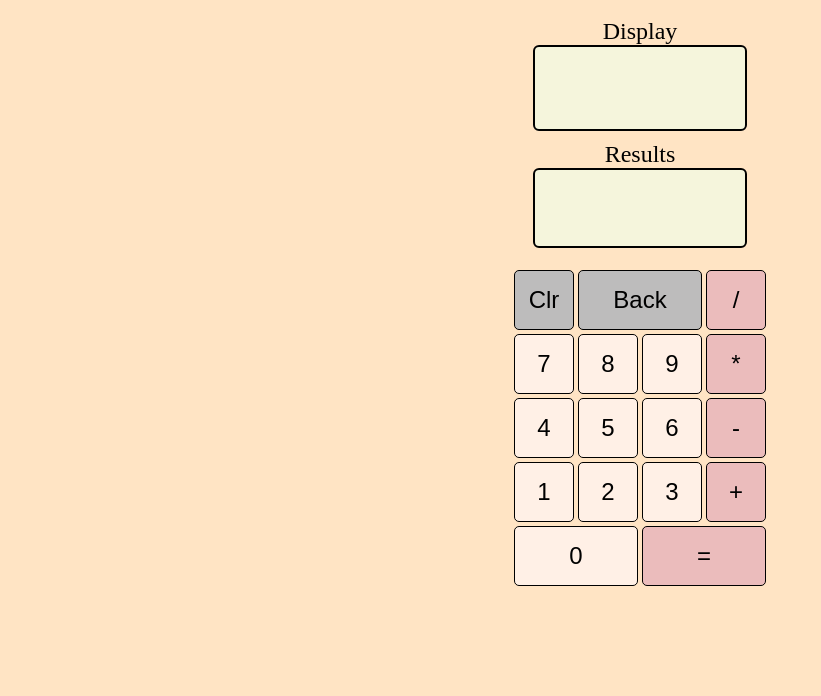
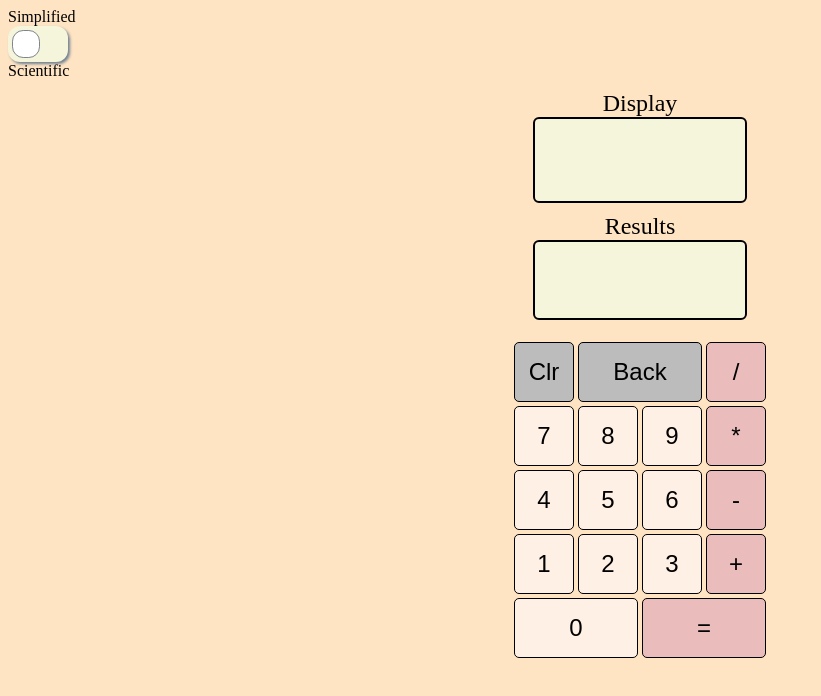
Before and after one commit to dianaroemer/calculator, a plain HTML site: page index.html in a window 1280 px wide. Shown: the whole page, without its empty margins (0-821 px from the left). Drawn offline with Linux system fonts and the light colour scheme.

Commit message:
Add Simplified vs Scientific toggle

```diff
--- a/index.css
+++ b/index.css
@@ -1,6 +1,77 @@
 body {
     background-color: bisque;
 }
+
+#toggleContainer {
+    display: grid;
+}
+
+.switch {
+    position: relative;
+    display: inline-block;
+    width: 60px;
+    height: 36px;
+}
+
+.switch input {
+    opacity: 0;
+    width: 0;
+    height: 0;
+}
+
+.slider {
+    position: absolute;
+    cursor: pointer;
+    top: 0;
+    left: 0;
+    right: 0;
+    bottom: 0;
+    background-color: #F5F5DC;
+    -webkit-transition: .4s;
+    transition: .4s;
+    box-shadow: 2px 2px 3px slategray;
+
+}
+
+.slider:before {
+    position: absolute;
+    content: "";
+    height: 26px;
+    width: 26px;
+    left: 4px;
+    bottom: 4px;
+    background-color: white;
+    -webkit-transition: .4s;
+    transition: .4s;
+    border: solid;
+    border-color:#7e858a;
+}
+
+input:checked + .slider {
+    background-color: #2196F3;
+}
+
+input:checked + .slider:before {
+    -webkit-transform: translateX(26px);
+    -ms-transform: transform(26px);
+    transform: translateX(26px);
+}
+
+.slider.round {
+    border-radius:12px;
+
+}
+
+.slider.round:before {
+    border-radius: 40%;
+    border-width: 1px;
+    /* border: solid; */
+    /* border: 500px; */
+
+}
+
+
+
 
 #container {
     display: grid;
--- a/index.html
+++ b/index.html
@@ -19,6 +19,17 @@
 </head>
 
 <body>
+
+    <div id="toggleContainer">
+        Simplified
+        <label class="switch">
+            <input type="checkbox">
+            <span class="slider round"></span>
+        </label>
+        Scientific
+    </div>
+
+
 
     <div id="container">
 
@@ -60,8 +71,6 @@
             <button data-value="0" data-type="number" id="cal_btn_zero" class="calc_btn"> 0 </button>
             <button data-type="equals" id="cal_btn_equals" class="calc_btn"> = </button>
 
-
-
         </div>
 
     </div>
```
